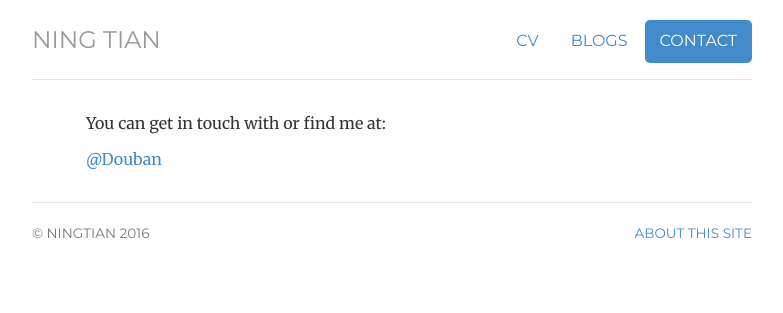
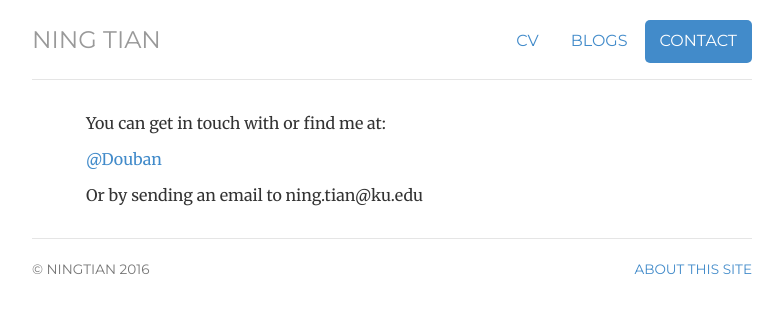
Before and after one commit to ningtian/ningtian.github.io, a Jekyll site: the page built from contact/index.html, in a window 1280 px wide. Shown: the top 313 px of the page, without its empty margins (248-1031 px from the left). Built offline with Jekyll 4.4.1, drawn with Linux system fonts in a browser that asks for light colours.

Commit message:
Update index.html

```diff
--- a/contact/index.html
+++ b/contact/index.html
@@ -15,4 +15,6 @@ description: Contact information for Ning Tian.
 	<li><a href="https://www.douban.com/people/nwpu642/">@Douban</a></li>
 	</ul>
 
+	Or by sending an email to ning.tian@ku.edu
+
 </div>
```
